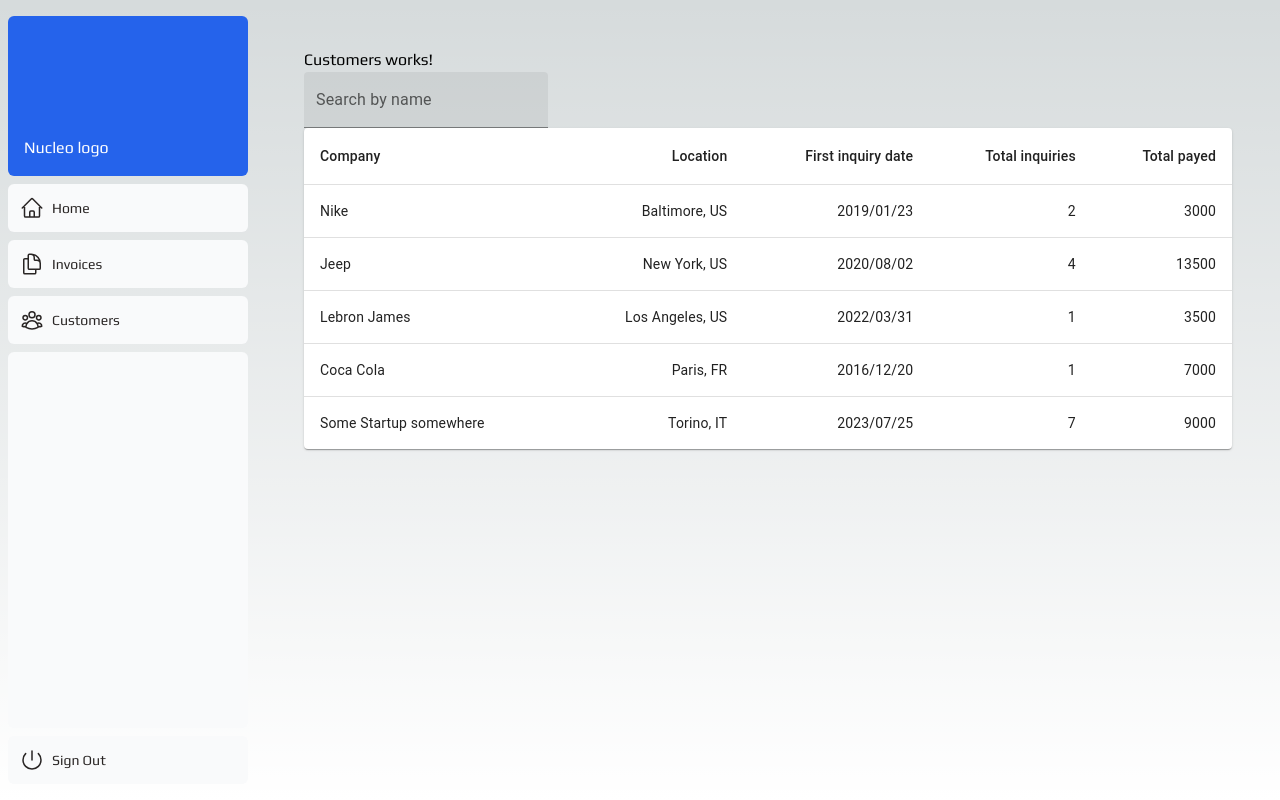
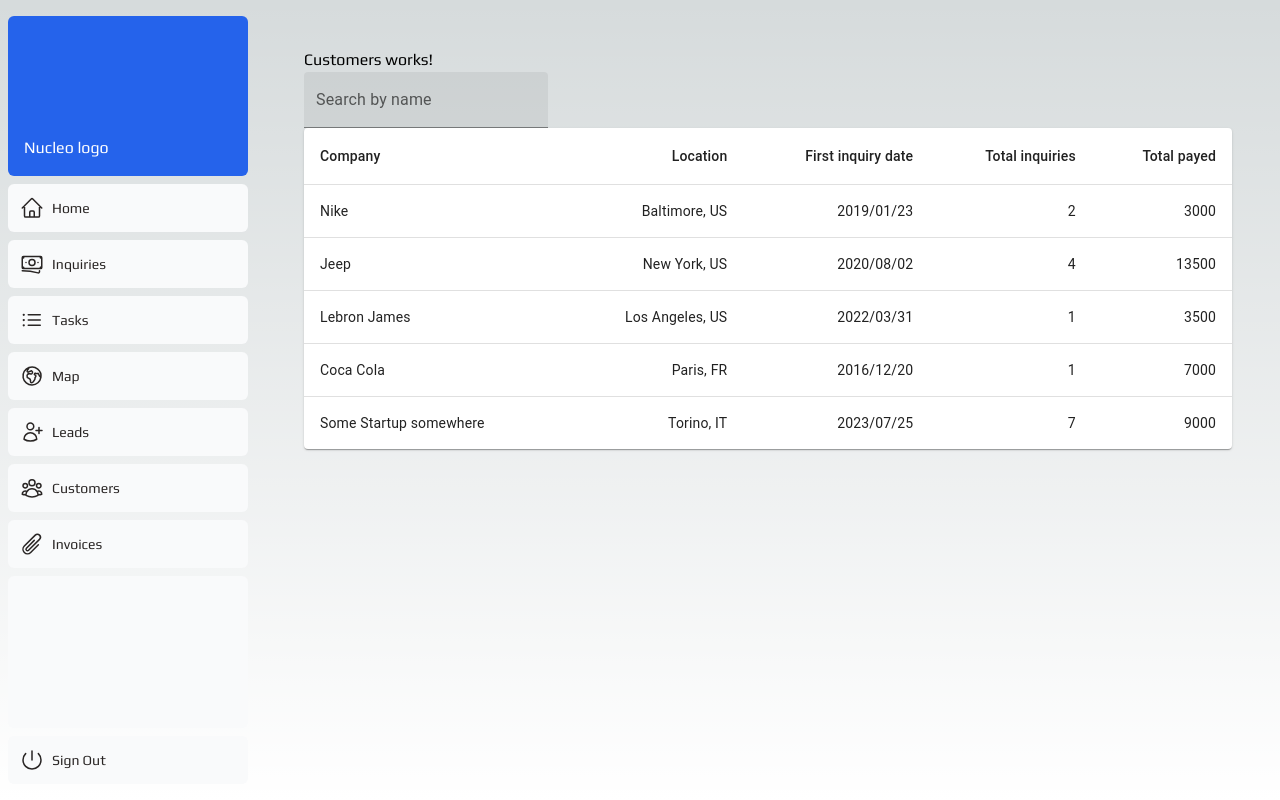
Before and after one commit to franckyi/nucleo-dashboard, a Next.js app: page /dashboard/customers in a window 1280 px wide. Built offline with nearby package versions, Linux system fonts and the light colour scheme.

Commit message:
add links

```diff
--- a/src/app/components/nav-links.tsx
+++ b/src/app/components/nav-links.tsx
@@ -1,19 +1,27 @@
 import {
   UserGroupIcon,
+  PaperClipIcon,
   HomeIcon,
-  DocumentDuplicateIcon,
+  UserPlusIcon,
+  GlobeEuropeAfricaIcon,
+  ListBulletIcon,
+  BanknotesIcon,
 } from "@heroicons/react/24/outline";
 
 // Map of links to display in the side navigation.
 // Depending on the size of the application, this would be stored in a database.
 const links = [
   { name: "Home", href: "/dashboard", icon: HomeIcon },
+  { name: "Inquiries", href: "/dashboard/inquiries", icon: BanknotesIcon },
+  { name: "Tasks", href: "/dashboard/tasks", icon: ListBulletIcon },
+  { name: "Map", href: "/dashboard/map", icon: GlobeEuropeAfricaIcon },
+  { name: "Leads", href: "/dashboard/leads", icon: UserPlusIcon },
+  { name: "Customers", href: "/dashboard/customers", icon: UserGroupIcon },
   {
     name: "Invoices",
     href: "/dashboard/invoices",
-    icon: DocumentDuplicateIcon,
+    icon: PaperClipIcon,
   },
-  { name: "Customers", href: "/dashboard/customers", icon: UserGroupIcon },
 ];
 
 export default function NavLinks() {
```
